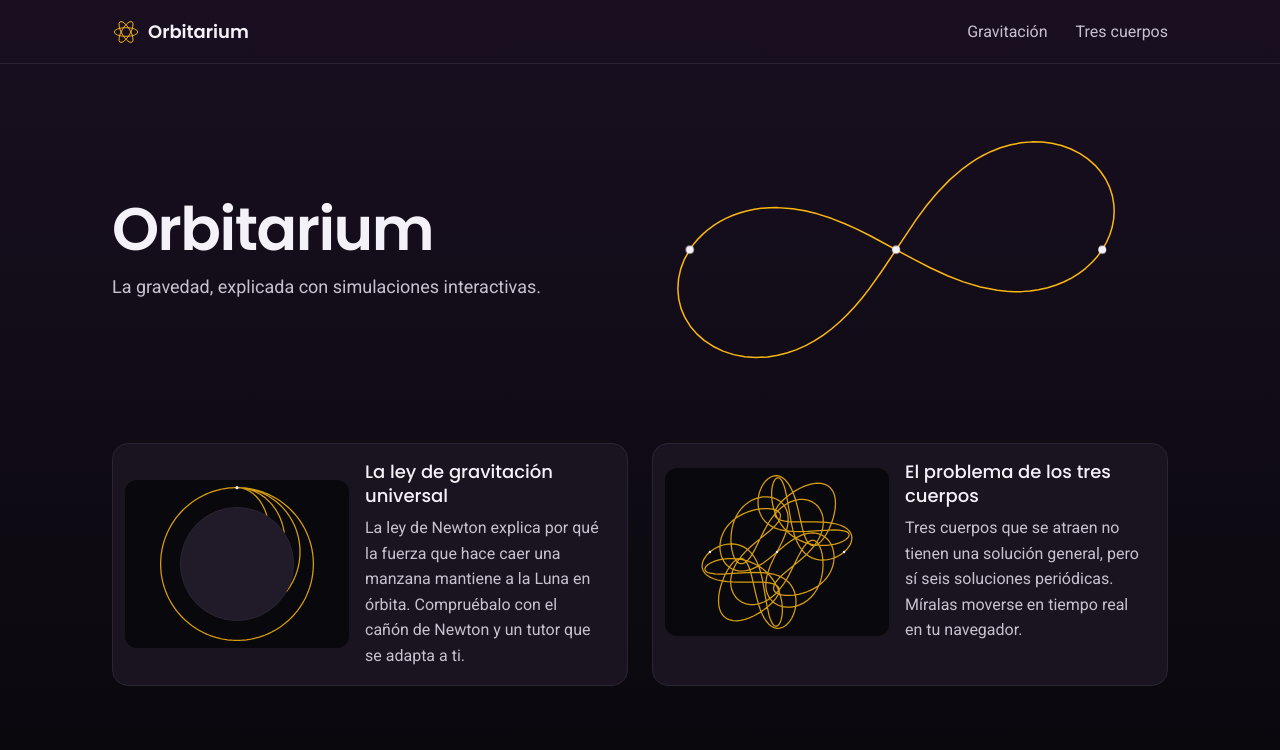
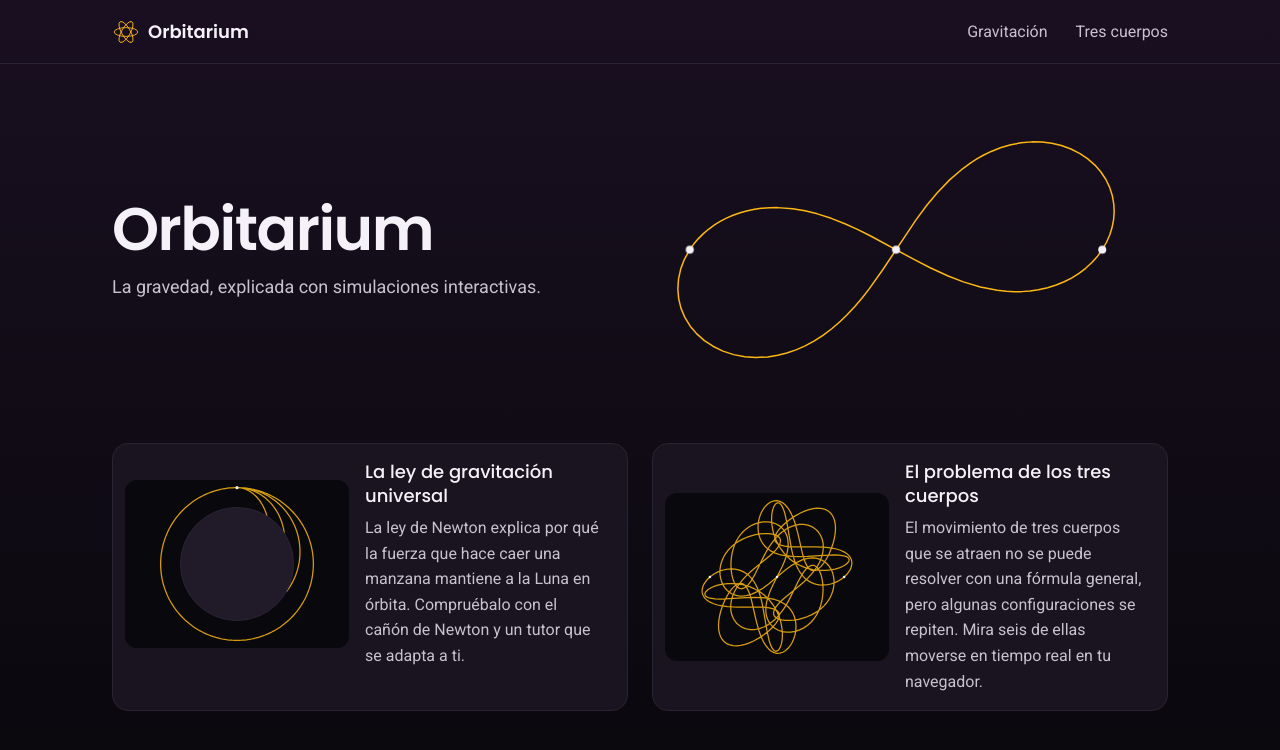
Before and after one commit to mauvies/orbitarium, a Next.js app: page / in a window 1280 px wide. Shown: the top 750 px of the page. Built offline with nearby package versions, Linux system fonts and the light colour scheme.

Commit message:
fix(content): describe the three-body problem accurately on the home page (spec 03)

```diff
--- a/src/content/es.ts
+++ b/src/content/es.ts
@@ -103,7 +103,7 @@ export const es = {
     threeBody: {
       link: "El problema de los tres cuerpos",
       description:
-        "Tres cuerpos que se atraen no tienen una solución general, pero sí seis soluciones periódicas. Míralas moverse en tiempo real en tu navegador.",
+        "El movimiento de tres cuerpos que se atraen no se puede resolver con una fórmula general, pero algunas configuraciones se repiten. Mira seis de ellas moverse en tiempo real en tu navegador.",
     },
   },
   threeBody: {
```
